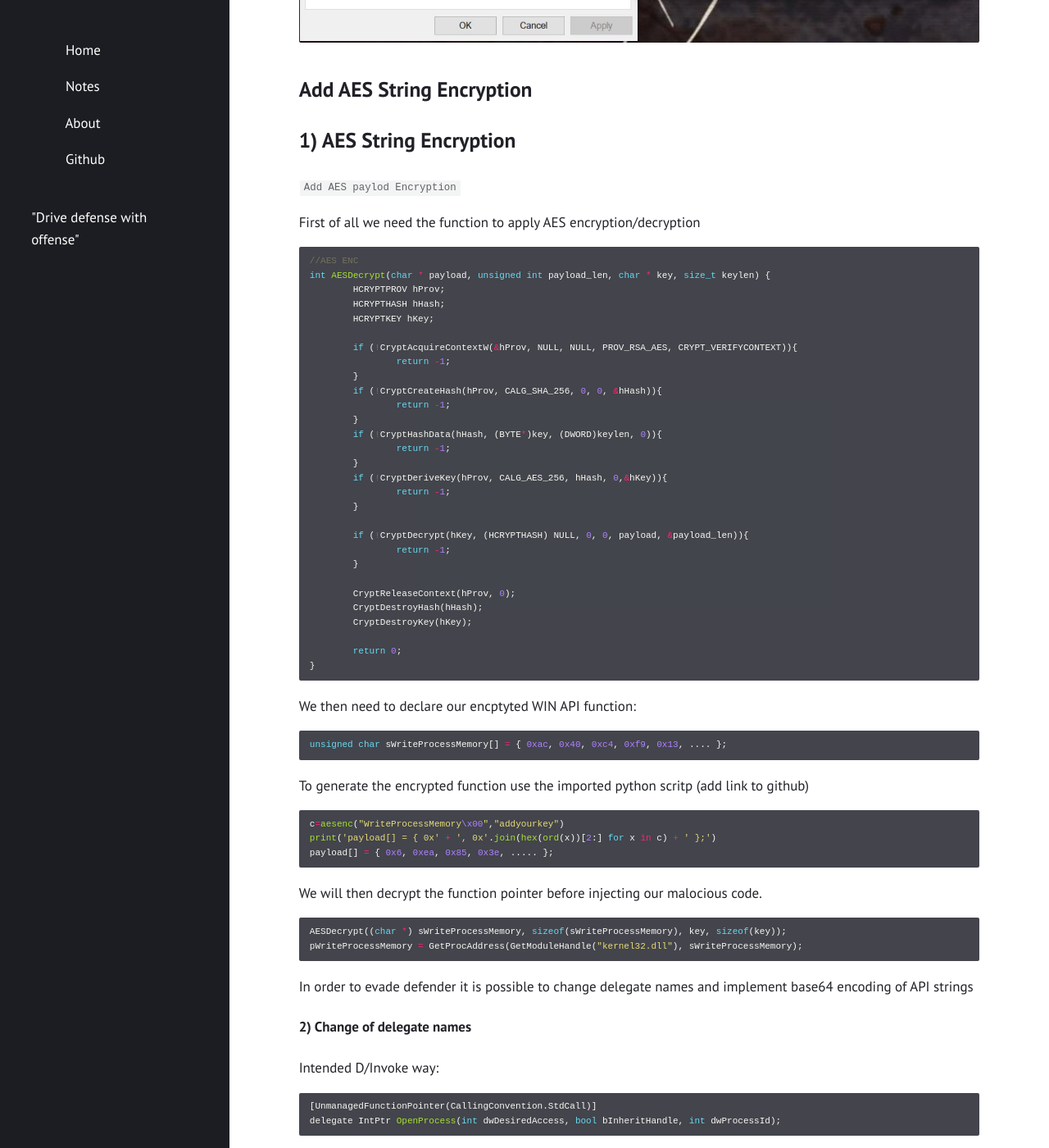
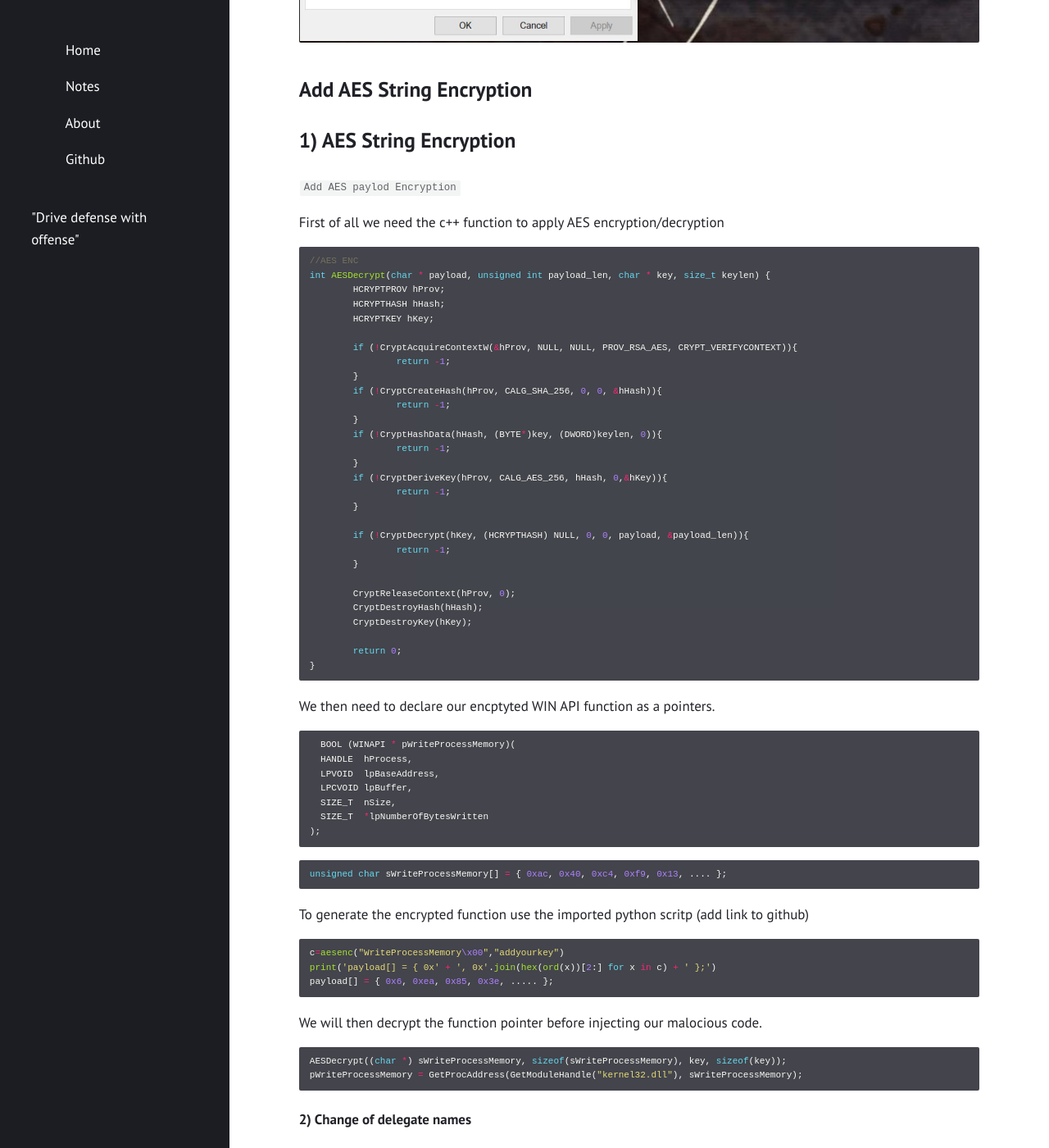
Before and after one commit to Fil88/Fil88.github.io, a Jekyll site: the page built from _posts/2021-03-01-Windows-Evasion.md, in a window 1280 px wide and 1400 px high, scrolled down 6119 px. Shown: the whole window at 82% size. Built offline with Jekyll 4.4.1, drawn with Linux system fonts in a browser that asks for light colours; some of the changed text lies outside the part shown.

Commit message:
Update 2021-03-01-Windows-Evasion.md

````diff
--- a/_posts/2021-03-01-Windows-Evasion.md
+++ b/_posts/2021-03-01-Windows-Evasion.md
@@ -133,7 +133,7 @@ signtool sign /v /f SPC.pfx <executable>
 
 `Add AES paylod Encryption`
 
-First of all we need the function to apply AES encryption/decryption
+First of all we need the c++ function to apply AES encryption/decryption
 
 ```cpp
 //AES ENC
@@ -167,7 +167,17 @@ int AESDecrypt(char * payload, unsigned int payload_len, char * key, size_t keyl
 }
 ```
 
-We then need to declare our encptyted WIN API function:
+We then need to declare our encptyted WIN API function as a pointers.
+
+```cpp
+  BOOL (WINAPI * pWriteProcessMemory)(
+  HANDLE  hProcess,
+  LPVOID  lpBaseAddress,
+  LPCVOID lpBuffer,
+  SIZE_T  nSize,
+  SIZE_T  *lpNumberOfBytesWritten
+);
+```
 
 ```cpp
 unsigned char sWriteProcessMemory[] = { 0xac, 0x40, 0xc4, 0xf9, 0x13, .... };
@@ -190,10 +200,9 @@ pWriteProcessMemory = GetProcAddress(GetModuleHandle("kernel32.dll"), sWriteProc
 ```
 
 
+#### 2) Change of delegate names
+
 In order to evade defender it is possible to change delegate names and implement base64 encoding of API strings
-
-
-#### 2) Change of delegate names
 
 Intended D/Invoke way:
 ```cpp
````
Also changed, not shown: other parts of _posts/2021-03-01-Windows-Evasion.md (+2 -2 lines).
